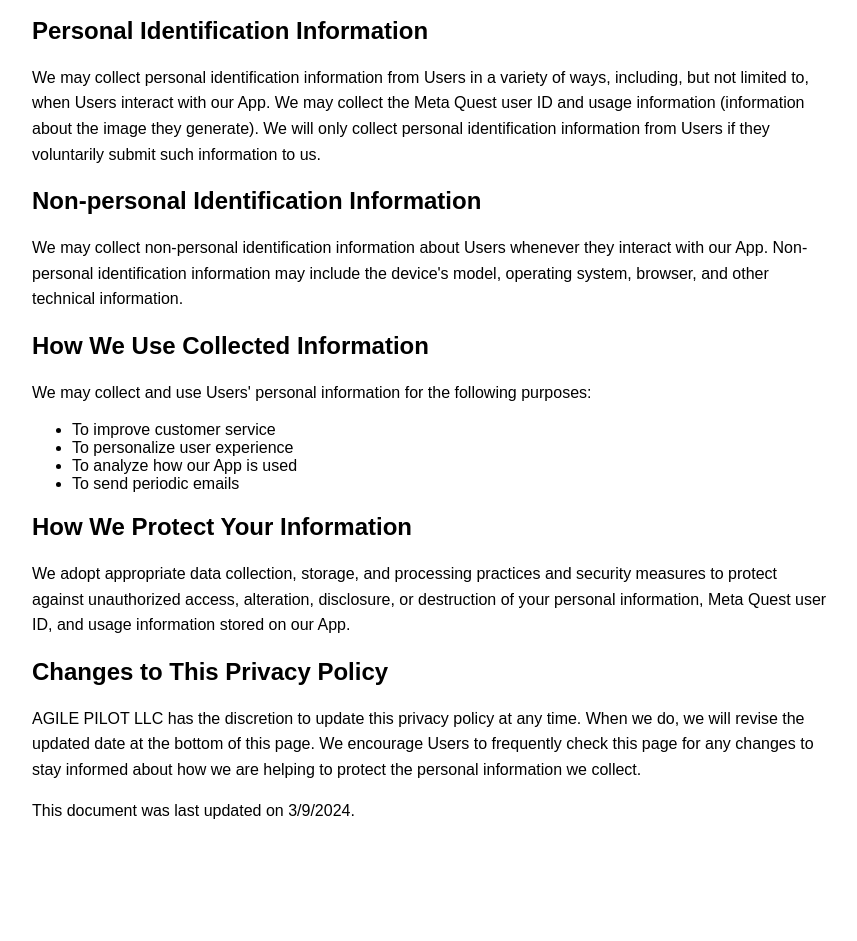
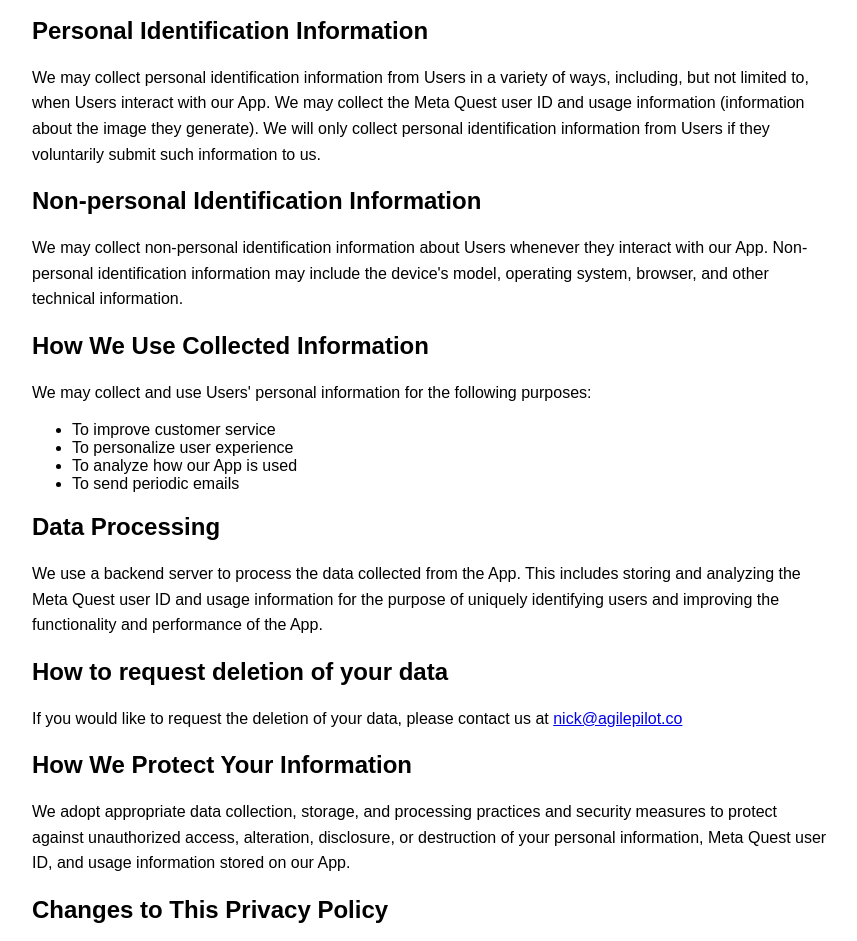
Before and after one commit to Agile-Pilot-LLC/realize360-node-Middleware, a website: page privacypolicy.html in a window 1280 px wide. Shown: the part 154-1095 px from the top of the page, without its empty margins (208-1065 px from the left). Before the commit the page ends 1014 px from the top, so only its background shows below. Drawn offline with Linux system fonts and the light colour scheme.

Commit message:
update pp 2

```diff
--- a/privacypolicy.html
+++ b/privacypolicy.html
@@ -34,7 +34,7 @@
         <h2>Non-personal Identification Information</h2>
         <p>We may collect non-personal identification information about Users whenever they interact with our App. Non-personal identification information may include the device's model, operating system, browser, and other technical information.</p>
 
-        <h2>How We Use Collected Information</h2>
+        <h2>How We Use Collected Information </h2>
         <p>We may collect and use Users' personal information for the following purposes:</p>
         <ul>
             <li>To improve customer service</li>
@@ -42,6 +42,14 @@
             <li>To analyze how our App is used</li>
             <li>To send periodic emails</li>
         </ul>
+
+        <h2>Data Processing</h2>
+        <p>We use a backend server to process the data collected from the App. This includes storing and analyzing the Meta Quest user ID and usage information for the purpose of uniquely identifying users and improving the functionality and performance of the App.</p>
+
+        <h2>How to request deletion of your data</h2>
+        <p>If you would like to request the deletion of your data, please contact us at
+            <a href="mailto:nick@agilepilot.co">nick@agilepilot.co</a>
+        </p>
 
         <h2>How We Protect Your Information</h2>
         <p>We adopt appropriate data collection, storage, and processing practices and security measures to protect against unauthorized access, alteration, disclosure, or destruction of your personal information, Meta Quest user ID, and usage information stored on our App.</p>
```
